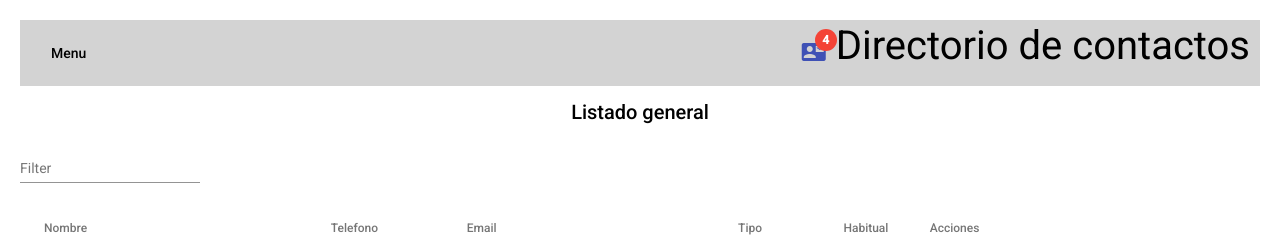
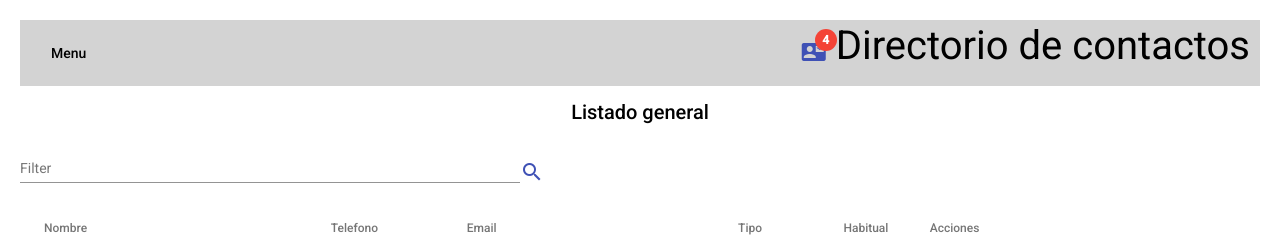
Before and after one commit to JorgeSerranoP/Practica_UIMaterial_DSI, an Angular app in the folder Micropractica4/: page / in a window 1280 px wide. Shown: the top 251 px of the page. Built offline with nearby package versions, Linux system fonts and the light colour scheme.

Commit message:
Completado filtro

```diff
--- a/Micropractica4/src/app/app.component.html
+++ b/Micropractica4/src/app/app.component.html
@@ -13,10 +13,14 @@
   </div>
   <div>
     <h2 style="text-align: center; padding-top: 10px;">Listado general</h2>
-    <mat-form-field>
-      <mat-label>Filter</mat-label>
-      <input matInput (keyup)="filtrar($event)" placeholder="Buscar nombre que empiezen por..." #input>
-    </mat-form-field>
+    <div class="filtro">
+      <mat-form-field class="filter">
+        <mat-label>Filter</mat-label>
+        <input matInput (keyup)="filtrarNombre($event)" placeholder="Buscar nombre que empiezen por..." #input>
+      </mat-form-field>
+      <mat-icon aria-hidden="false" aria-label="Example home icon" color="primary">search</mat-icon>
+    </div>
+
     <table mat-table [dataSource]="dataSource" class="mat-elevation-z8" #tabla1 style="box-shadow: none;">
       <ng-container matColumnDef="Nombre">
         <th mat-header-cell *matHeaderCellDef> Nombre </th>
--- a/Micropractica4/src/app/app.component.scss
+++ b/Micropractica4/src/app/app.component.scss
@@ -39,3 +39,17 @@ button{
     display: flex;
     justify-content: space-evenly;
 }
+
+.filtro{
+    display: flex;
+    align-items: center;
+}
+
+.filter{
+    width: 500px;
+}
+
+.filter input{
+    width: 500px;
+    max-width: 500px;
+}
--- a/Micropractica4/src/app/app.component.ts
+++ b/Micropractica4/src/app/app.component.ts
@@ -9,6 +9,13 @@ import { MatTableDataSource } from '@angular/material/table';
   styleUrls: ['./app.component.scss']
 })
 export class AppComponent {
+
+  ngOnInit() {
+    this.dataSource.filterPredicate = (data: Contacto, filter: string) => {
+      return data.nombre.toLowerCase().startsWith(filter);
+    };
+  }
+
   title = 'Micropractica4';
   columnas: string[] = ['Nombre', 'Telefono', 'Email', 'Tipo', 'Habitual', 'Acciones'];
 
@@ -55,9 +62,9 @@ export class AppComponent {
     this.articuloselect = new Contacto("", "", "", "", "");
   }
 
-  filtrar(event: Event) {
-    const filterValue = (event.target as HTMLInputElement).value;
-    this.dataSource.filter = filterValue.trim().toLowerCase();
+  filtrarNombre(event: Event) {
+    const filterValue = (event.target as HTMLInputElement).value.toLowerCase();
+    this.dataSource.filter = filterValue;
   }
 }
 
```
